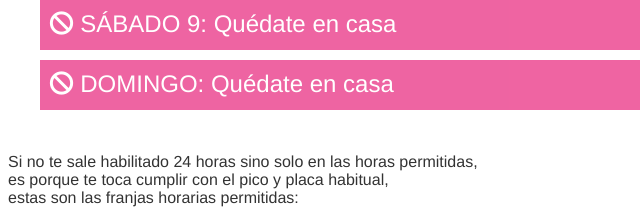
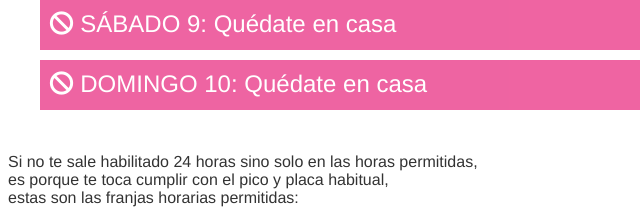
Before and after one commit to danipilze/COVID_restricciones, a plain HTML site: page index.html in a window 1280 px wide. Shown: the part 864-1084 px from the top of the page, 0-640 px from the left. Drawn offline with nearby package versions, Linux system fonts and the light colour scheme.

Commit message:
Update index.html

```diff
--- a/index.html
+++ b/index.html
@@ -255,7 +255,7 @@
                 <label>
                     <div class="day" />
                     <div class="box_no" id="day-6">
-                        <span><i class="fas fa-ban"> </i> DOMINGO: Quédate en casa</span>
+                        <span><i class="fas fa-ban"> </i> DOMINGO 10: Quédate en casa</span>
                     </div>
                 </label>
 
```
